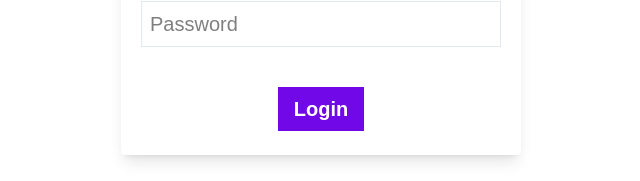
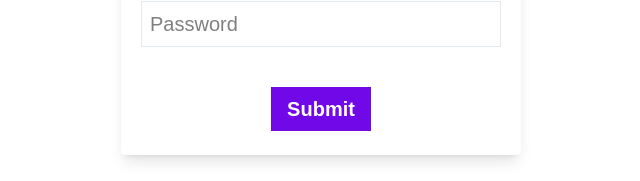
Before and after one commit to Gourang672/newNextJs, a Next.js app: page /login in a window 1280 px wide. Shown: the part 289-470 px from the top of the page, without its empty margins (319-959 px from the left). Built offline with nearby package versions, Linux system fonts and the light colour scheme.

Commit message:
changed to submit button

```diff
--- a/src/app/login/page.jsx
+++ b/src/app/login/page.jsx
@@ -8,7 +8,7 @@ const page = () => {
          <h1 className='text-4xl font-bold mt-5 mb-15'>Admin Login</h1>
             <input  placeholder='User Name' className='border-1 border-slate-200 w-full text-left focus:outline-violet-700 px-2 py-2 text-xl mb-5'/>
             <input placeholder='Password' className='border-1 border-slate-200 w-full text-left focus:outline-violet-700 px-2 py-2 text-xl mb-5' />
-            <button className='bg-violet-700 text-white text-xl font-bold px-4 py-2 mt-5'>Login</button>
+            <button className='bg-violet-700 text-white text-xl font-bold px-4 py-2 mt-5'>Submit</button>
             </div>
         </div>
     </>
```
